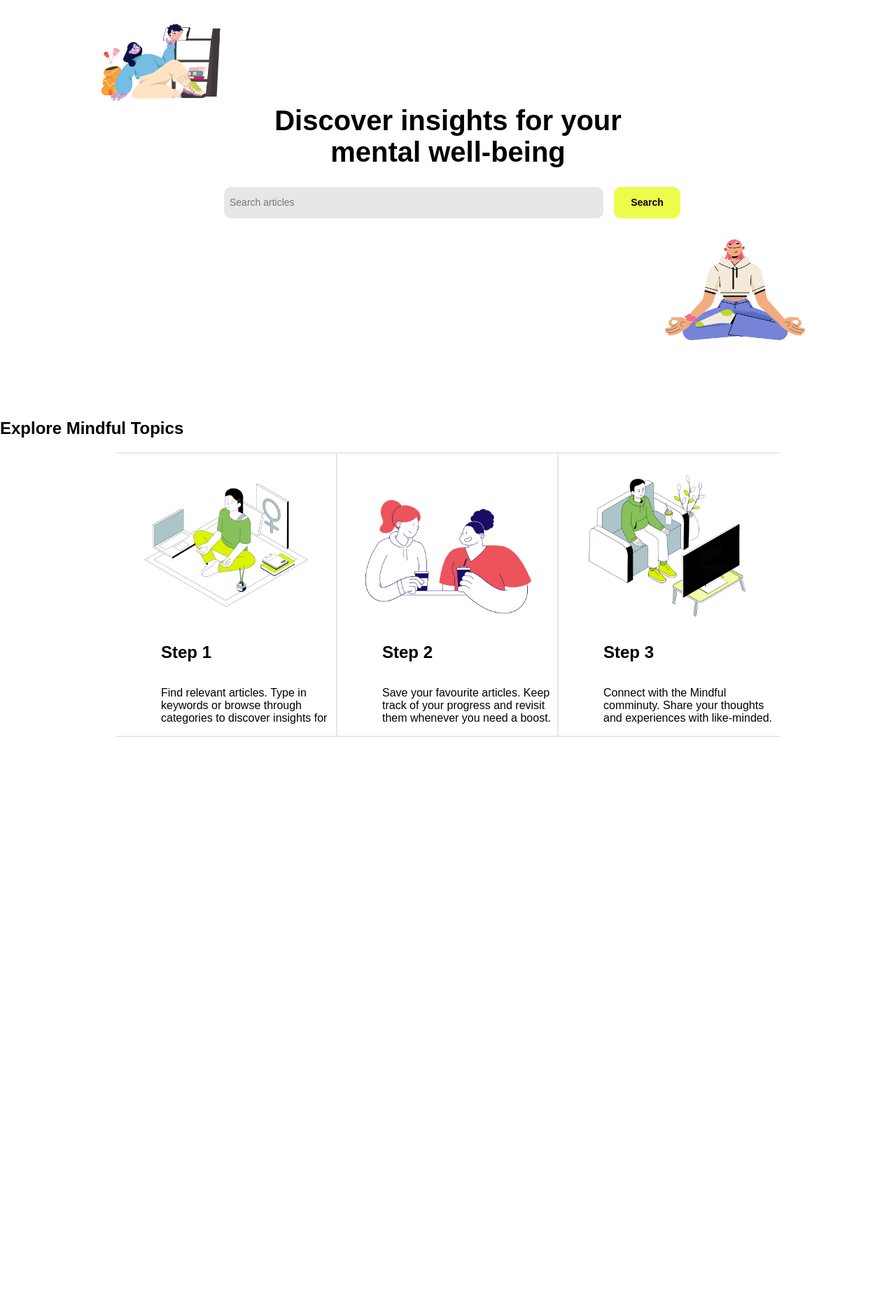
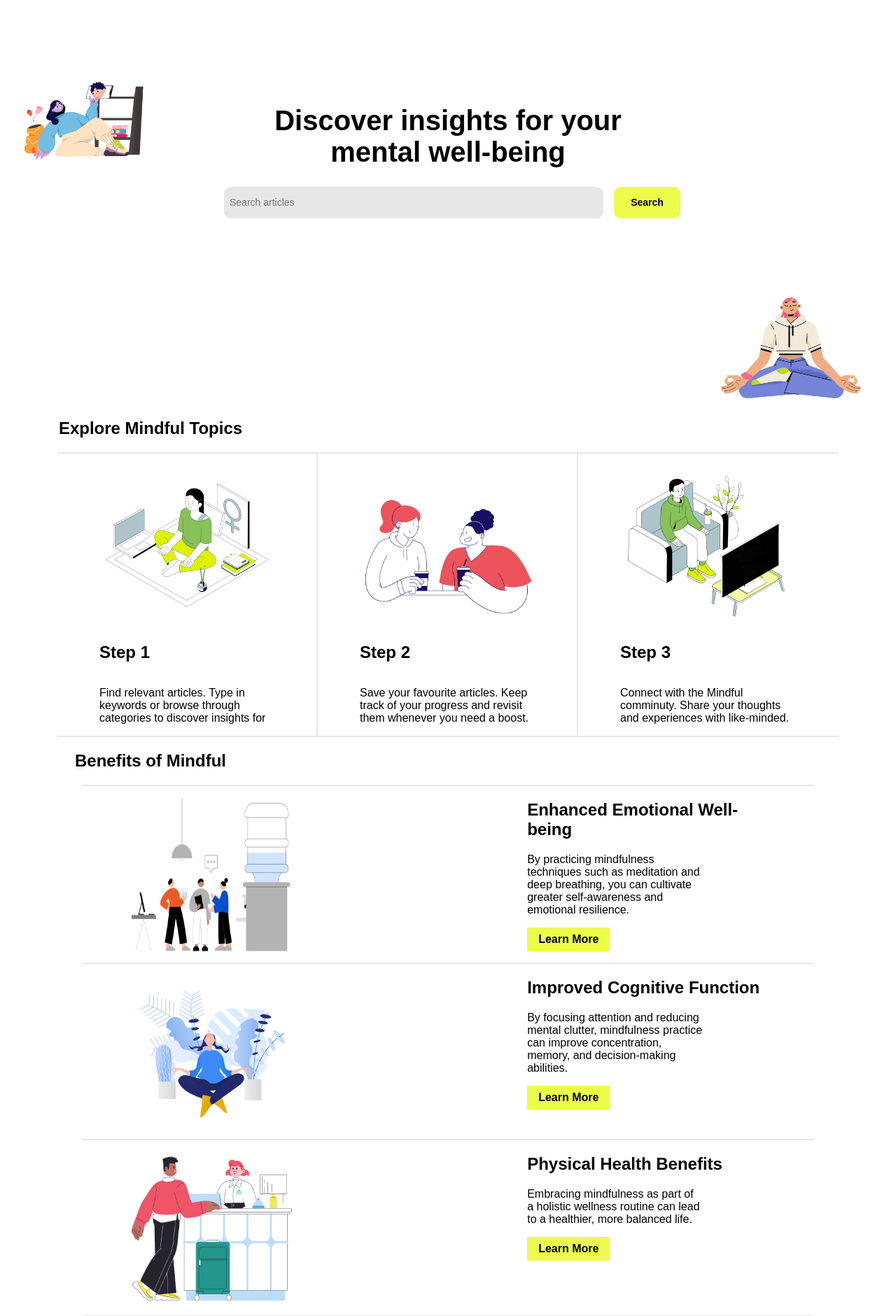
Before and after one commit to DominikSubocz/Mindful, a PHP site: page /Mindful/ in a window 1280 px wide. Shown: the part 83-1963 px from the top of the page at 70% size. Before the commit the page ends 1136 px from the top, so only its background shows below. Run offline with PHP 8.4, Linux system fonts and the light colour scheme.

Commit message:
Index Changes
I have added more sections based on the design. I will continue after a short break

```diff
--- a/css/style.css
+++ b/css/style.css
@@ -9,8 +9,13 @@
   box-sizing: border-box;
 }
 
+html {
+  height: 100%;
+}
+
 body {
   margin: 0;
+  min-height: 100%;
 }
 
 body, button, input, textarea, select {
@@ -1193,12 +1252,12 @@ input:not(input.button) {
 
   .home-hero-img1{
     top:115px;
-    left:130px;
+    left:20px;
   }
 
   .home-hero-img2{
     top:425px;
-    right: 130px;
+    right: 50px;
     margin-left: auto;
   }
 
@@ -1266,6 +1325,7 @@ input:not(input.button) {
     flex-direction: column;
     justify-content: flex-end;
     border-width: 0 2px 0 0 !important;
+    padding:0 60px 0 60px;
   }
 
 
@@ -1282,10 +1342,6 @@ input:not(input.button) {
     max-width: 250px;
   }
 
-  .step-card h2, .step-card p{
-    margin-left:5vw;
-  }
-
   .step-card-img{
     width: 250px;
   }
@@ -1297,8 +1353,54 @@ input:not(input.button) {
     margin-top:250px;
   }
 
+  .index-benefits .index-steps-container{
+    grid-template-columns: repeat(1, 1fr);
+    grid-template-rows: repeat(3, 1fr);
+  }
+
+  .index-benefits .index-steps-container .step-card{
+    flex-direction: row;
+    border-width: 2px 0 0 0 !important;
+  }
+
+  .index-benefits .index-steps-container .step-one{
+    flex-direction: row;
+    border-width: 0 !important;
+  }
+
+  .index-benefits .index-steps-container .step-card div{
+    margin-left:25.5vw;
+    width: 350px;
+  }
+
+  .index-benefits .index-steps-container .step-card div h2{
+    max-width: 100%;
+  }
+
+  .index-benefits{
+    display: flex;
+    flex-direction: column;
+    align-items: start;
+  }
+
+  .index-benefits .button{
+    margin:0 auto;
+  }
+
   .index-steps-heading{
     margin-bottom:-250px;
+    position: relative;
+    margin: 0 auto -250px auto;
+    right: 425px;
+  }
 
+  .index-benefits .index-steps-container h2{
+    max-width: 250px;
+  }
+
+  .index-img-parent-container{
+    position: relative;
+    width: 100%;
+    top:-150px;
   }
 }
--- a/index.php
+++ b/index.php
@@ -11,10 +11,14 @@ $location = "";
 ?>
 
 <div class="index-content">
-    <img src="images/dizzy-video-call.png" alt="Cover of woman chatting with a man thru phone."
-        class="home-img home-hero-img1">
-    <img src="images/juicy-young-woman-sitting-in-lotus-position-1.png" alt="Woman with ginger hair sitting medidating."
-        class="home-img home-hero-img2">
+    <div class="index-img-parent-container">
+        <img src="images/dizzy-video-call.png" alt="Cover of woman chatting with a man thru phone."
+            class="home-img home-hero-img1">
+    </div>
+    <div class="index-img-parent-container">
+        <img src="images/juicy-young-woman-sitting-in-lotus-position-1.png" alt="Woman with ginger hair sitting medidating."
+            class="home-img home-hero-img2">
+    </div>
 
 
     <h1>Discover insights for your mental well-being</h1>
@@ -31,7 +35,7 @@ $location = "";
 
 </div>
 
-<div class="index-steps">
+<div class="index-steps index-card-container">
     <div class="index-steps-heading">
         <h2>Explore Mindful Topics</h2>
     </div>
@@ -68,4 +72,70 @@ $location = "";
 
 </div>
 
-<br><br>
+<div class="index-benefits index-card-container">
+    <div class="index-steps-heading">
+            <h2>Benefits of Mindful</h2>
+    </div>
+
+    <div class="index-steps-container">
+        <div class="step-card step-one">
+            <img src="images/tiny-people-talking-near-the-cooler-in-the-office.png" alt="Woman sitting meditating at home."
+                class="step-card-img">
+            <div>
+                <h2>Enhanced Emotional Well-being</h2>
+                <p>
+                    By practicing mindfulness techniques such as meditation and deep breathing, you can cultivate greater self-awareness and emotional resilience.
+                </p>
+                <a href="#" class="button">Learn More</a>
+            </div>
+
+        </div>
+        <div class="step-card step-two">
+            <img src="images/clip-966.png" alt="Two friends meeting, having a coffe."
+                class="step-card-img">
+            <div>
+                <h2>Improved Cognitive Function</h2>
+                <p>
+                    By focusing attention and reducing mental clutter, mindfulness practice can improve concentration, memory, and decision-making abilities.
+                </p>
+                <a href="#" class="button">Learn More</a>
+            </div>
+        </div>
+        <div class="step-card step-three">
+            <img src="images/boba-check-in.png" alt="Man sitting on a couch watching TV."
+                class="step-card-img">
+            <div>
+                <h2>Physical Health Benefits</h2>
+                <p>
+                    Embracing mindfulness as part of a holistic wellness routine can lead to a healthier, more balanced life.
+                </p>
+                <a href="#" class="button">Learn More</a>
+            </div>
+        </div>
+    </div>
+</div>
+
+<div class="index-app index-card-container">
+    <div class="index-steps-heading">
+        <h2>Download Our App</h2>
+    </div>
+
+    <div class="index-steps-container">
+        <div class="step-card step-one">
+            <img src="images/isometric-woman-meditating-at-home.png" alt="Woman sitting meditating at home." class="step-card-img">
+            <h2>Read Mindful Everywhere</h2>
+            <p>
+                Access a wealth of articles on mental health and well-being.
+                Expand your knowledge and prectice mindfulness with Mindful.
+            </p>
+            <a href="#" class="button">Download</a>
+
+        </div>
+    </div>
+</div>
+
+<?php
+
+Components::pageFooter();
+
+?>
```
Also changed, not shown: other parts of css/style.css (+64 -10 lines), images/boba-check-in.png (added), images/clip-966.png (added), images/tiny-people-talking-near-the-cooler-in-the-office.png (added).
